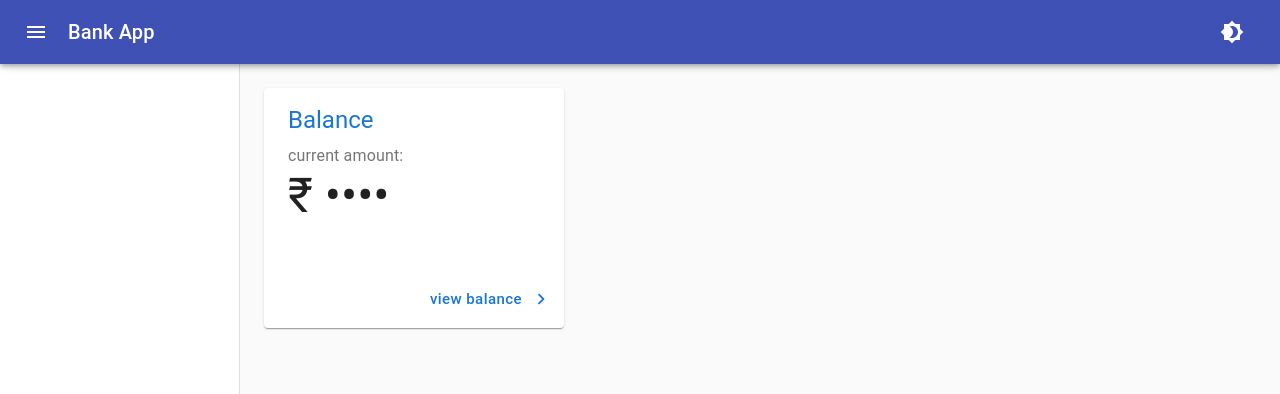
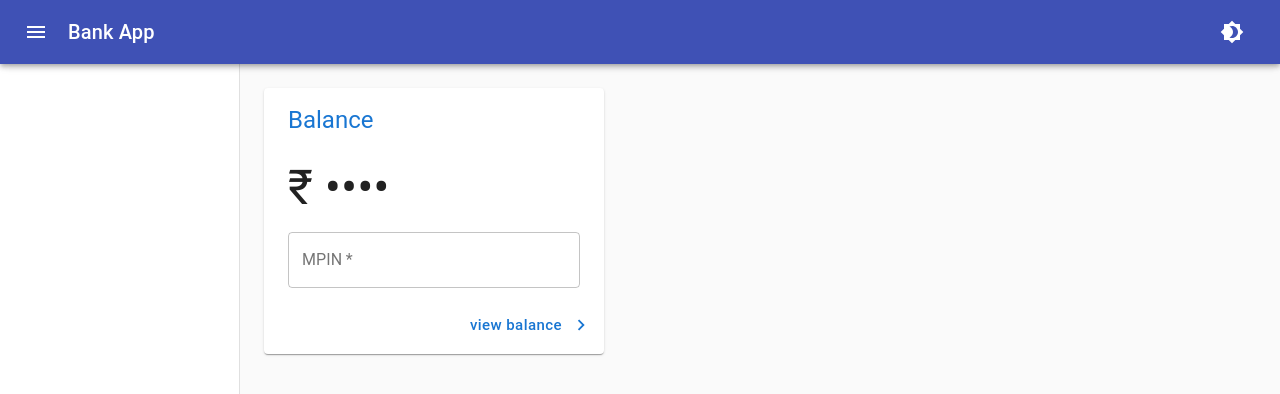
Before and after one commit to aragon12/my_bankapp, a React (Create React App) app: page / in a window 1280 px wide. Shown: the top 394 px of the page. Built offline with nearby package versions, Linux system fonts and the light colour scheme.

Commit message:
bankapp: balTile: add MPIN field

```diff
--- a/src/BalTile.js
+++ b/src/BalTile.js
@@ -4,13 +4,13 @@ import CssBaseline from "@material-ui/core/CssBaseline";
 import Paper from "@material-ui/core/Paper";
 import Typography from "@material-ui/core/Typography";
 import ChevronRightIcon from "@material-ui/icons/ChevronRight";
+import TextField from "@material-ui/core/TextField";
 
 const useStyles = makeStyles((theme) => ({
   paper: {
     display: 'flex',
     flexDirection: 'column',
-    height: 240,
-    width: 300,
+    width: 340,
   },
   balbtn: {
     color: theme.palette.primary.main,
@@ -24,8 +24,12 @@ const useStyles = makeStyles((theme) => ({
   content: {
     flexGrow: 1,
     paddingLeft: theme.spacing(3),
+    paddingRight: theme.spacing(3),
     paddingTop: theme.spacing(2),
   },
+  title: {
+    marginBottom: theme.spacing(3),
+  }
 }));
 
 function BalTile(props) {
@@ -39,15 +43,21 @@ function BalTile(props) {
             variant="h5"
             color="primary"
             gutterBottom
+            className={classes.title}
           >
             Balance
-          </Typography>
-          <Typography color="textSecondary">
-            current amount:
           </Typography>
           <Typography variant="h3">
             ₹ {props.amount}
           </Typography>
+          <TextField
+            variant="outlined"
+            margin="normal"
+            required
+            fullWidth
+            label="MPIN"
+            inputProps={{maxLength: 4}}
+          />
         </div>
         <div className={classes.btncont}>
           <Button
```
